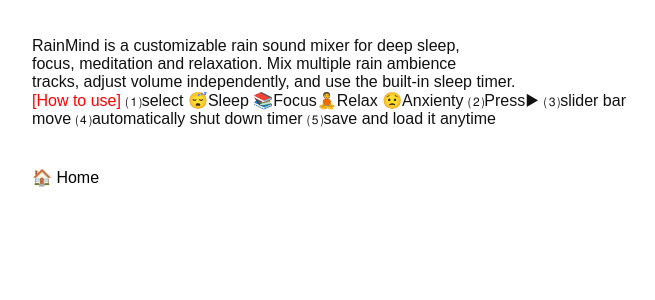
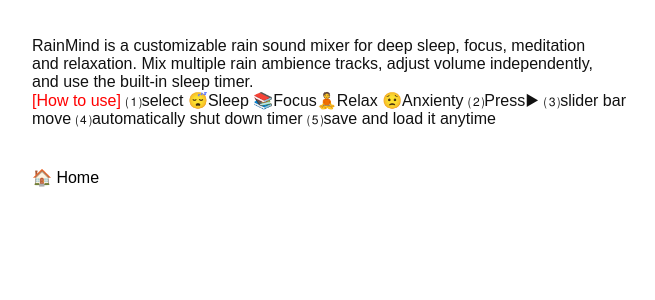
Before and after one commit to choijangwook/RainMind, a Jekyll site: the page built from pages/guide.md, in a window 1280 px wide. Shown: the top 300 px of the page, without its empty margins (308-963 px from the left). Built offline with Jekyll 4.4.1, drawn with Linux system fonts in a browser that asks for light colours; our own code applies the rules of GitHub Pages for plain Markdown files.

```diff
--- a/pages/guide.md
+++ b/pages/guide.md
@@ -1,5 +1,5 @@
-RainMind is a customizable rain sound mixer for deep sleep,<br>
-focus, meditation and relaxation. Mix multiple rain ambience<br>
-tracks, adjust volume independently, and use the built-in sleep timer.<br>
+RainMind is a customizable rain sound mixer for deep sleep, focus, meditation<br>
+and relaxation. Mix multiple rain ambience tracks, adjust volume independently,<br>
+and use the built-in sleep timer.<br>
 <span style="color:red">[How to use]</span>  ⑴select 😴Sleep 📚Focus🧘Relax 😟Anxienty ⑵Press▶
 ⑶slider bar move ⑷automatically shut down timer ⑸save and load it anytime
```
